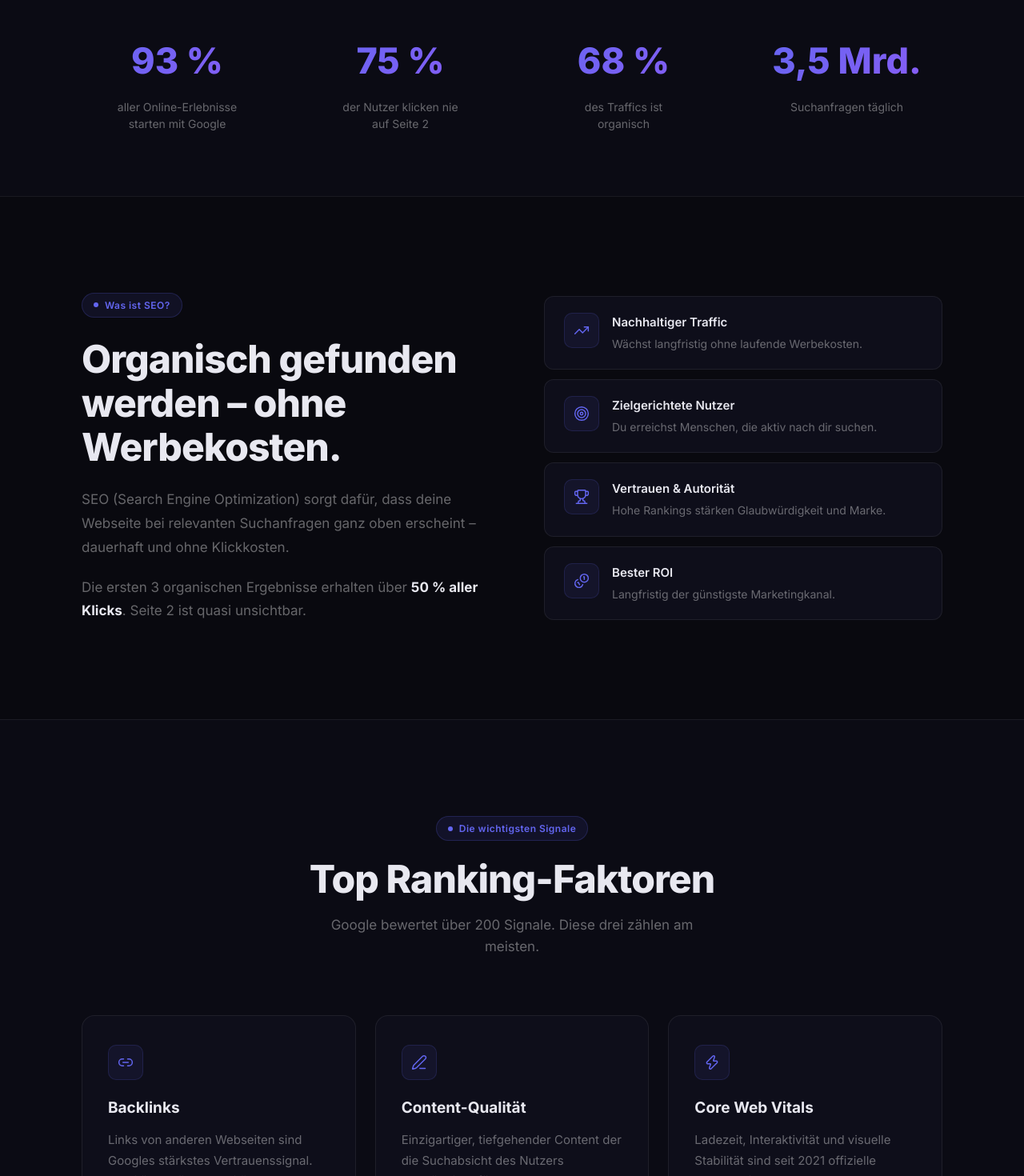
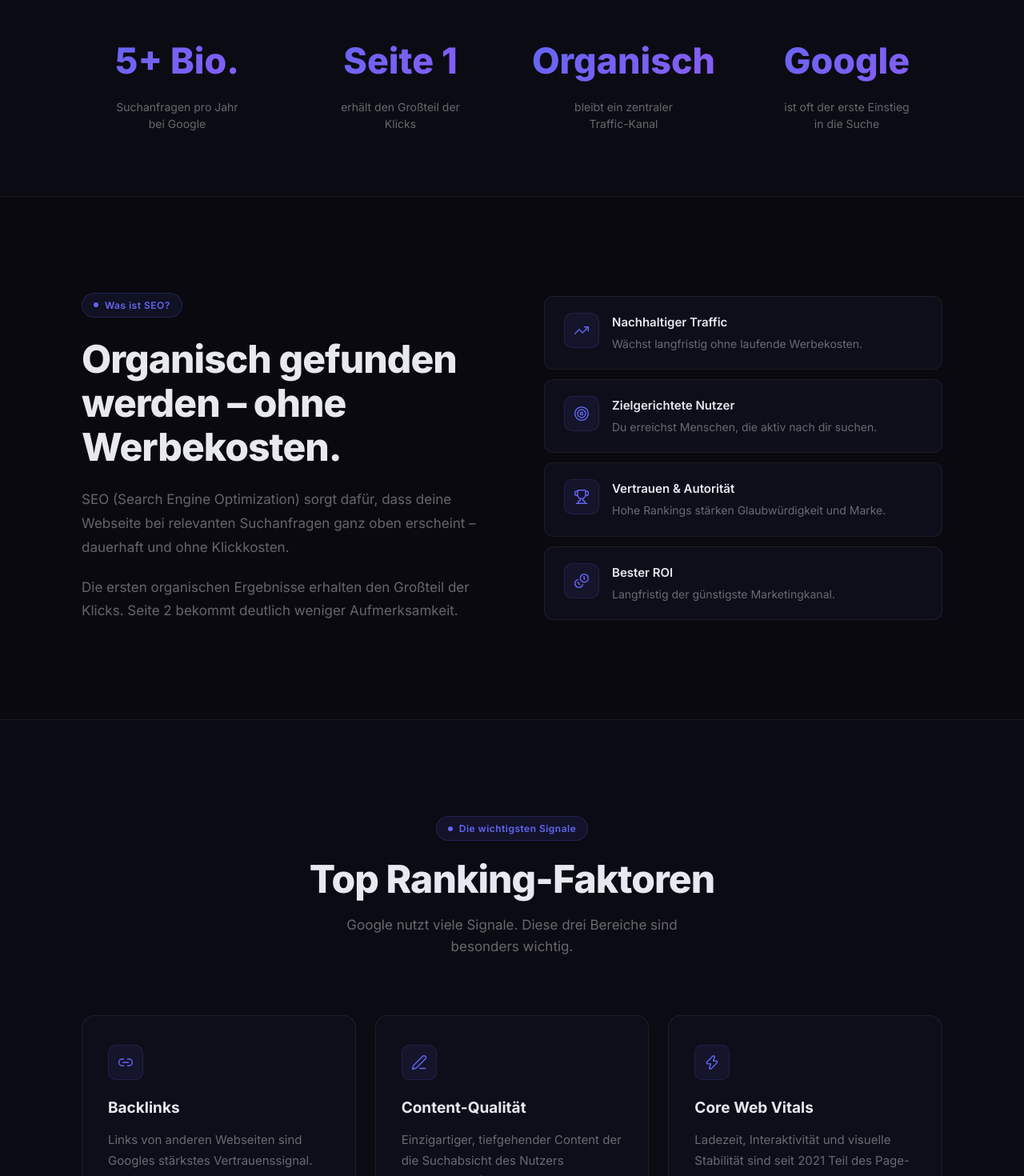
Before and after one commit to parmis2005/seo-info-test, a Next.js app: page / in a window 1280 px wide. Shown: the part 840-2310 px from the top of the page at 80% size. Built offline with nearby package versions, Linux system fonts and the light colour scheme.

Commit message:
Refine SEO content claims

```diff
--- a/app/page.tsx
+++ b/app/page.tsx
@@ -7,7 +7,6 @@ import {
   Zap,
   TrendingUp,
   Target,
-  ShieldCheck,
   Coins,
   Smartphone,
   Lock,
@@ -50,7 +49,7 @@ const FACTORS = [
   {
     Icon: Zap,
     title: "Core Web Vitals",
-    text: "Ladezeit, Interaktivität und visuelle Stabilität sind seit 2021 offizielle Google-Signale.",
+    text: "Ladezeit, Interaktivität und visuelle Stabilität sind seit 2021 Teil des Page-Experience-Systems; INP ergänzt die Messung seit 2024.",
   },
 ];
 
@@ -319,10 +318,10 @@ export default function Page() {
         <div style={{ maxWidth: 1140, margin: "0 auto", padding: "80px 32px" }}>
           <div style={{ display: "grid", gridTemplateColumns: "repeat(auto-fit, minmax(180px, 1fr))", gap: 40, textAlign: "center" }}>
             {[
-              { v: "93 %",     l: "aller Online-Erlebnisse starten mit Google" },
-              { v: "75 %",     l: "der Nutzer klicken nie auf Seite 2" },
-              { v: "68 %",     l: "des Traffics ist organisch" },
-              { v: "3,5 Mrd.", l: "Suchanfragen täglich" },
+              { v: "5+ Bio.", l: "Suchanfragen pro Jahr bei Google" },
+              { v: "Seite 1", l: "erhält den Großteil der Klicks" },
+              { v: "Organisch", l: "bleibt ein zentraler Traffic-Kanal" },
+              { v: "Google", l: "ist oft der erste Einstieg in die Suche" },
             ].map((s, i) => (
               <div key={i}>
                 <div style={{
@@ -351,7 +350,7 @@ export default function Page() {
                 SEO (Search Engine Optimization) sorgt dafür, dass deine Webseite bei relevanten Suchanfragen ganz oben erscheint – dauerhaft und ohne Klickkosten.
               </p>
               <p style={{ fontSize: 17, color: C.muted, lineHeight: 1.75 }}>
-                Die ersten 3 organischen Ergebnisse erhalten über <strong style={{ color: C.text }}>50 % aller Klicks</strong>. Seite 2 ist quasi unsichtbar.
+                Die ersten organischen Ergebnisse erhalten den Großteil der Klicks. Seite 2 bekommt deutlich weniger Aufmerksamkeit.
               </p>
             </div>
 
@@ -379,7 +378,7 @@ export default function Page() {
               Top Ranking-Faktoren
             </h2>
             <p style={{ fontSize: 17, color: C.muted, maxWidth: 480, margin: "0 auto" }}>
-              Google bewertet über 200 Signale. Diese drei zählen am meisten.
+              Google nutzt viele Signale. Diese drei Bereiche sind besonders wichtig.
             </p>
           </div>
 
@@ -445,7 +444,7 @@ export default function Page() {
               Autorität, die Google überzeugt.
             </h2>
             <p style={{ fontSize: 17, color: C.muted, maxWidth: 480, margin: "0 auto" }}>
-              Backlinks sind digitale Empfehlungen. Ein Link von Spiegel.de wiegt mehr als 1.000 Links von unbekannten Seiten.
+              Backlinks sind digitale Empfehlungen. Links von relevanten, vertrauenswürdigen Seiten können deutlich mehr Gewicht haben als viele irrelevante Links.
             </p>
           </div>
 
```
